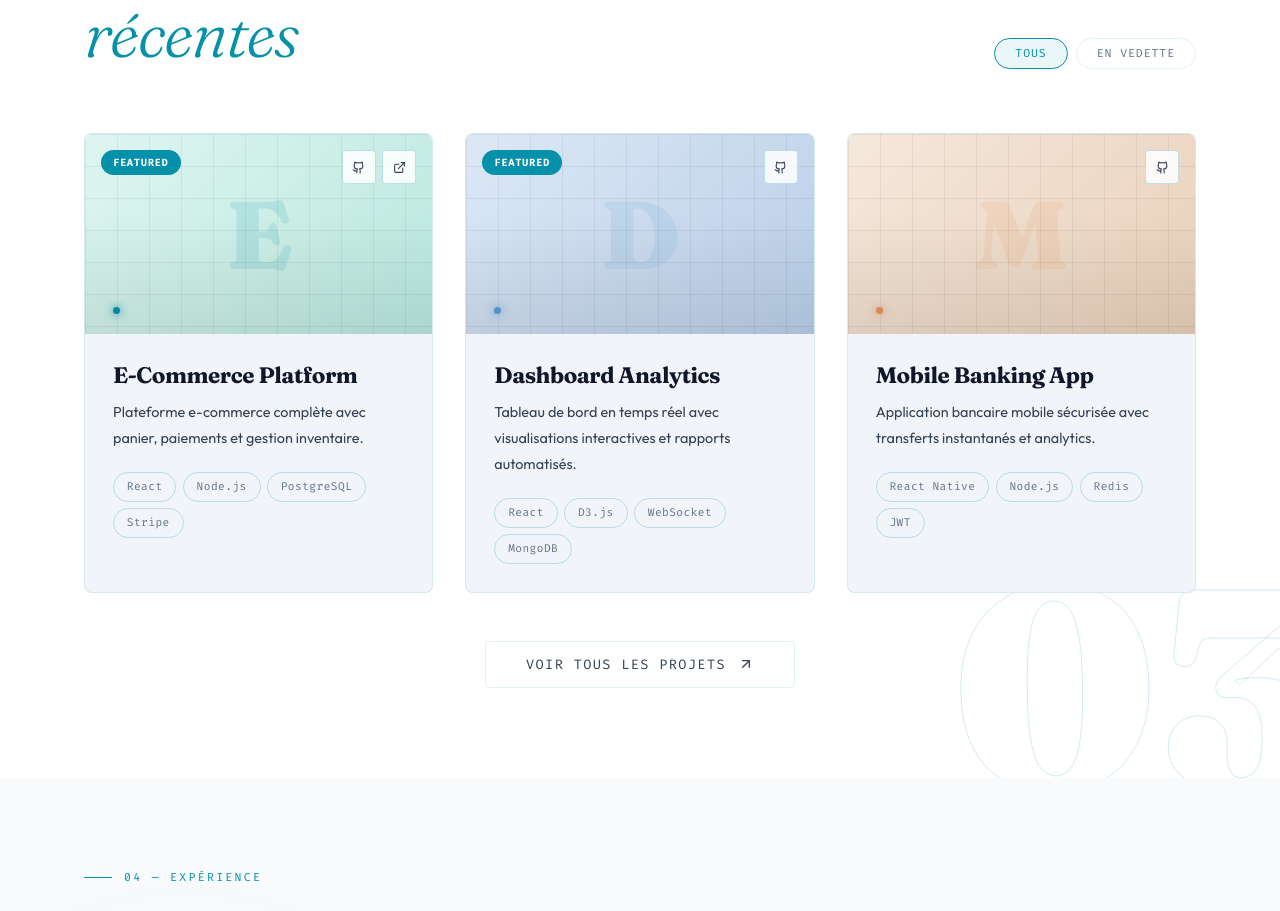
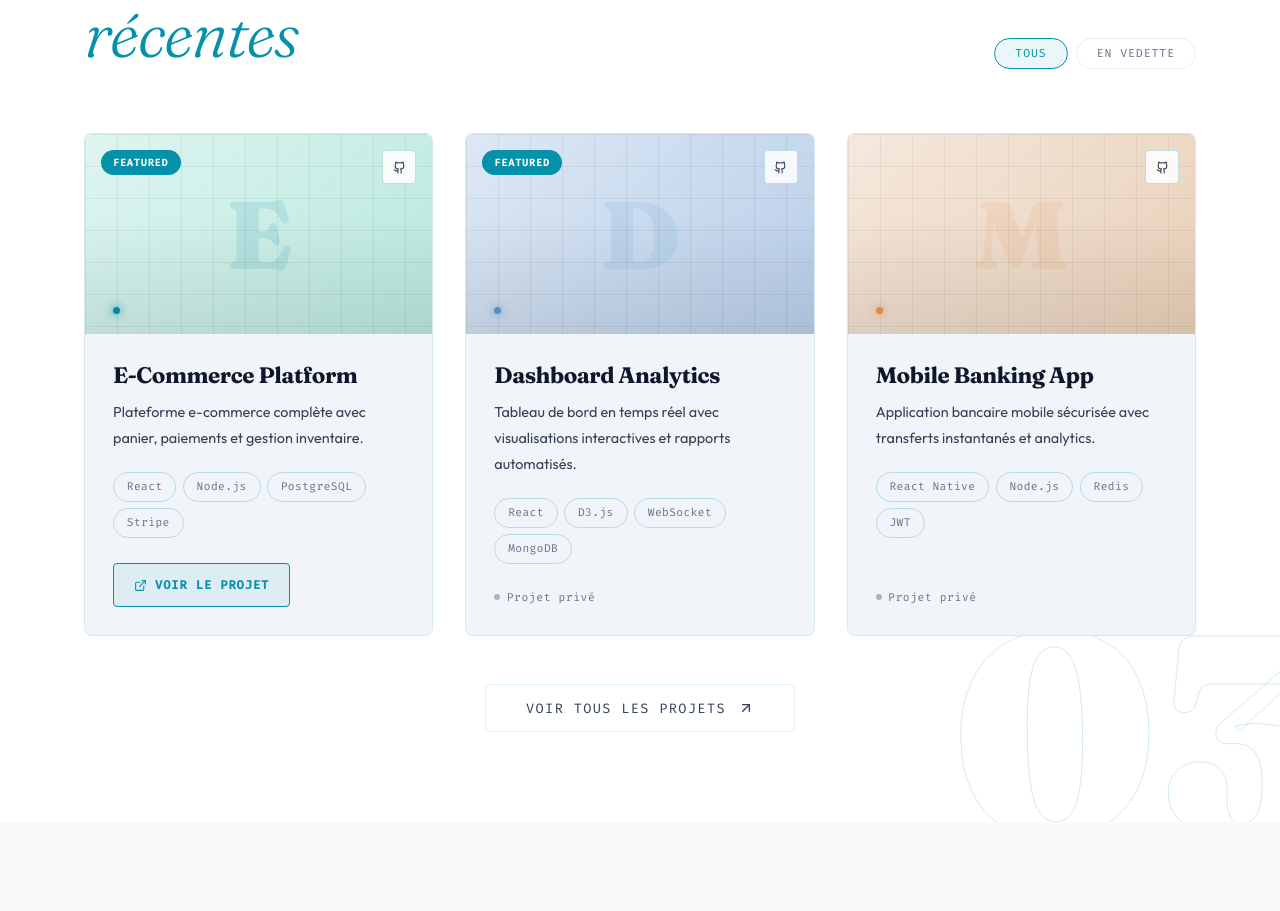
Before and after one commit to fatimatabintaniang/portfolio_fatima, a React (Vite) app: page / in a window 1280 px wide. Shown: the part 3040-3951 px from the top of the page. Built offline with nearby package versions, Linux system fonts and the light colour scheme; no server answers.

Commit message:
Mise a jour du projet

```diff
--- a/src/components/Projects.jsx
+++ b/src/components/Projects.jsx
@@ -12,7 +12,6 @@ const defaultProjects = [
   { id:'4', title:'Portfolio CMS',        description:'Système de gestion de contenu headless avec API REST et panneau admin moderne.',             tags:['HonoJS','Prisma','PostgreSQL','Cloudinary'], imageUrl:null, featured:false, githubUrl:'https://github.com', liveUrl:'https://example.com' },
 ];
 
-// ✅ Gradients adaptés au mode clair (plus clairs, moins sombres)
 const gradients = [
   'linear-gradient(135deg, #dff5f0, #b8e8de)',
   'linear-gradient(135deg, #dde8f5, #b8cee8)',
@@ -24,8 +23,8 @@ const thumbAccents = ['#0491A9', '#5a9bd4', '#e8935a', '#a07dc4'];
 
 export default function Projects() {
   const [projects, setProjects] = useState(defaultProjects);
-  const [filter, setFilter]     = useState('all');
-  const [showAll, setShowAll]   = useState(false);
+  const [filter,   setFilter]   = useState('all');
+  const [showAll,  setShowAll]  = useState(false);
   const [ref, inView] = useInView({ threshold: 0.1, triggerOnce: true });
 
   useEffect(() => {
@@ -40,10 +39,11 @@ export default function Projects() {
   return (
     <section id="projects" ref={ref} style={{ padding:'var(--section-pad) 0', background:'var(--void)', borderTop:'1px solid var(--border)', position:'relative', overflow:'hidden' }}>
 
-      {/* Big decorative number ✅ */}
       <div aria-hidden style={{ position:'absolute', bottom:'-5%', right:'-4%', fontFamily:'var(--font-display)', fontSize:'clamp(180px,22vw,360px)', fontWeight:900, color:'transparent', WebkitTextStroke:'1px rgba(4,145,169,0.18)', lineHeight:1, userSelect:'none', pointerEvents:'none' }}>03</div>
 
       <div className="container" style={{ position:'relative', zIndex:1 }}>
+
+        {/* Header */}
         <div style={{ display:'flex', justifyContent:'space-between', alignItems:'flex-end', marginBottom:'4rem', flexWrap:'wrap', gap:'1.5rem' }}>
           <motion.div initial={{ opacity:0, y:30 }} animate={inView ? { opacity:1, y:0 } : {}} transition={{ duration:0.7 }}>
             <p className="section-eyebrow">03 — Projets</p>
@@ -63,13 +63,15 @@ export default function Projects() {
           </motion.div>
         </div>
 
+        {/* Grid */}
         <div style={{ display:'grid', gridTemplateColumns:'repeat(auto-fill, minmax(320px, 1fr))', gap:'2rem' }}>
           <AnimatePresence mode="popLayout">
             {displayedProjects.map((project, i) => (
               <motion.div key={project.id} layout
-                initial={{ opacity:0, y:30 }} animate={{ opacity:1, y:0 }} exit={{ opacity:0, scale:0.95 }} transition={{ duration:0.5, delay: i * 0.1 }}
-                style={{ background:'var(--surface)', border:'1px solid var(--border)', borderRadius:'8px', overflow:'hidden', transition:'all 0.35s var(--ease)' }}
-                onMouseEnter={e => { e.currentTarget.style.borderColor = 'var(--border-mid)'; e.currentTarget.style.transform = 'translateY(-5px)'; e.currentTarget.style.boxShadow = '0 20px 60px rgba(0,0,0,0.12), 0 0 0 1px rgba(4,145,169,0.18)'; }}  // ✅
+                initial={{ opacity:0, y:30 }} animate={{ opacity:1, y:0 }} exit={{ opacity:0, scale:0.95 }}
+                transition={{ duration:0.5, delay: i * 0.1 }}
+                style={{ background:'var(--surface)', border:'1px solid var(--border)', borderRadius:'8px', overflow:'hidden', transition:'all 0.35s var(--ease)', display:'flex', flexDirection:'column' }}
+                onMouseEnter={e => { e.currentTarget.style.borderColor = 'var(--border-mid)'; e.currentTarget.style.transform = 'translateY(-5px)'; e.currentTarget.style.boxShadow = '0 20px 60px rgba(0,0,0,0.12), 0 0 0 1px rgba(4,145,169,0.18)'; }}
                 onMouseLeave={e => { e.currentTarget.style.borderColor = 'var(--border)'; e.currentTarget.style.transform = 'translateY(0)'; e.currentTarget.style.boxShadow = 'none'; }}>
 
                 {/* Thumbnail */}
@@ -79,55 +81,107 @@ export default function Projects() {
                       <div style={{ fontFamily:'var(--font-display)', fontSize:'6rem', fontWeight:900, color: thumbAccents[i % thumbAccents.length]+'22', lineHeight:1, userSelect:'none' }}>
                         {project.title.charAt(0)}
                       </div>
-                      {/* Grid ✅ adapté fond clair */}
                       <div style={{ position:'absolute', inset:0, backgroundImage:'linear-gradient(rgba(0,0,0,0.06) 1px,transparent 1px),linear-gradient(90deg,rgba(0,0,0,0.06) 1px,transparent 1px)', backgroundSize:'32px 32px' }} />
                       <div style={{ position:'absolute', bottom:'1.25rem', left:'1.75rem', width:'7px', height:'7px', background: thumbAccents[i % thumbAccents.length], borderRadius:'50%', boxShadow:`0 0 10px ${thumbAccents[i % thumbAccents.length]}` }} />
                     </>
                   )}
-                  {/* Bottom fade ✅ */}
                   <div style={{ position:'absolute', inset:0, background:'linear-gradient(to bottom, transparent 40%, rgba(0,0,0,0.08) 100%)' }} />
 
                   {project.featured && (
-                    <div style={{ position:'absolute', top:'1rem', left:'1rem', padding:'0.22rem 0.75rem', background:'var(--emerald)', color:'var(--void)', fontFamily:'var(--font-mono)', fontSize:'0.62rem', fontWeight:700, letterSpacing:'0.1em', textTransform:'uppercase', borderRadius:'100px', zIndex:2 }}>
+                    <div style={{ position:'absolute', top:'1rem', left:'1rem', padding:'0.22rem 0.75rem', background:'var(--emerald)', color:'#fff', fontFamily:'var(--font-mono)', fontSize:'0.62rem', fontWeight:700, letterSpacing:'0.1em', textTransform:'uppercase', borderRadius:'100px', zIndex:2 }}>
                       Featured
                     </div>
                   )}
 
-                  {/* Action links ✅ fond adapté */}
-                  <div style={{ position:'absolute', top:'1rem', right:'1rem', display:'flex', gap:'0.4rem', zIndex:2 }}>
-                    {project.githubUrl && (
+                  {/* ✅ Uniquement le bouton GitHub sur la thumbnail */}
+                  {project.githubUrl && (
+                    <div style={{ position:'absolute', top:'1rem', right:'1rem', zIndex:2 }}>
                       <a href={project.githubUrl} target="_blank" rel="noopener noreferrer"
+                        title="Voir le code source"
                         style={{ width:'34px', height:'34px', background:'rgba(255,255,255,0.85)', border:'1px solid var(--border-mid)', borderRadius:'4px', display:'flex', alignItems:'center', justifyContent:'center', color:'var(--fog)', transition:'all 0.25s' }}
                         onMouseEnter={e => { e.currentTarget.style.background = 'var(--emerald)'; e.currentTarget.style.color = '#fff'; e.currentTarget.style.borderColor = 'var(--emerald)'; }}
                         onMouseLeave={e => { e.currentTarget.style.background = 'rgba(255,255,255,0.85)'; e.currentTarget.style.color = 'var(--fog)'; e.currentTarget.style.borderColor = 'var(--border-mid)'; }}>
                         <Github size={13} />
                       </a>
-                    )}
-                    {project.liveUrl && (
-                      <a href={project.liveUrl} target="_blank" rel="noopener noreferrer"
-                        style={{ width:'34px', height:'34px', background:'rgba(255,255,255,0.85)', border:'1px solid var(--border-mid)', borderRadius:'4px', display:'flex', alignItems:'center', justifyContent:'center', color:'var(--fog)', transition:'all 0.25s' }}
-                        onMouseEnter={e => { e.currentTarget.style.background = 'var(--emerald)'; e.currentTarget.style.color = '#fff'; e.currentTarget.style.borderColor = 'var(--emerald)'; }}
-                        onMouseLeave={e => { e.currentTarget.style.background = 'rgba(255,255,255,0.85)'; e.currentTarget.style.color = 'var(--fog)'; e.currentTarget.style.borderColor = 'var(--border-mid)'; }}>
-                        <ExternalLink size={13} />
-                      </a>
-                    )}
-                  </div>
+                    </div>
+                  )}
                 </div>
 
-                <div style={{ padding:'1.75rem' }}>
-                  <h3 style={{ fontFamily:'var(--font-display)', fontSize:'1.4rem', fontWeight:700, color:'var(--white)', marginBottom:'0.7rem', lineHeight:1.2 }}>{project.title}</h3>
-                  <p style={{ color:'var(--fog)', fontSize:'0.9rem', lineHeight:1.8, marginBottom:'1.25rem' }}>{project.description}</p>
-                  <div style={{ display:'flex', flexWrap:'wrap', gap:'0.4rem' }}>
+                {/* Contenu */}
+                <div style={{ padding:'1.75rem', display:'flex', flexDirection:'column', flex:1 }}>
+                  <h3 style={{ fontFamily:'var(--font-display)', fontSize:'1.4rem', fontWeight:700, color:'var(--white)', marginBottom:'0.7rem', lineHeight:1.2 }}>
+                    {project.title}
+                  </h3>
+                  <p style={{ color:'var(--fog)', fontSize:'0.9rem', lineHeight:1.8, marginBottom:'1.25rem' }}>
+                    {project.description}
+                  </p>
+                  <div style={{ display:'flex', flexWrap:'wrap', gap:'0.4rem', marginBottom:'1.5rem' }}>
                     {project.tags?.map(tag => <span key={tag} className="tag">{tag}</span>)}
                   </div>
+
+                  {/* ✅ Bouton "Voir le projet" en bas de la carte */}
+                  {project.liveUrl ? (
+                    <a
+                      href={project.liveUrl}
+                      target="_blank"
+                      rel="noopener noreferrer"
+                      style={{
+                        marginTop: 'auto',
+                        display: 'inline-flex',
+                        alignItems: 'center',
+                        gap: '0.5rem',
+                        padding: '0.65rem 1.25rem',
+                        background: 'var(--emerald-dim)',
+                        border: '1px solid var(--emerald)',
+                        color: 'var(--emerald)',
+                        fontFamily: 'var(--font-mono)',
+                        fontSize: '0.75rem',
+                        fontWeight: 600,
+                        letterSpacing: '0.08em',
+                        textTransform: 'uppercase',
+                        borderRadius: '4px',
+                        transition: 'all 0.25s',
+                        textDecoration: 'none',
+                        alignSelf: 'flex-start',
+                      }}
+                      onMouseEnter={e => {
+                        e.currentTarget.style.background = 'var(--emerald)';
+                        e.currentTarget.style.color = '#fff';
+                      }}
+                      onMouseLeave={e => {
+                        e.currentTarget.style.background = 'var(--emerald-dim)';
+                        e.currentTarget.style.color = 'var(--emerald)';
+                      }}>
+                      <ExternalLink size={13} />
+                      Voir le projet
+                    </a>
+                  ) : (
+                    /* ✅ Si pas de liveUrl, afficher un badge discret */
+                    <span style={{
+                      marginTop: 'auto',
+                      display: 'inline-flex',
+                      alignItems: 'center',
+                      gap: '0.4rem',
+                      fontFamily: 'var(--font-mono)',
+                      fontSize: '0.7rem',
+                      color: 'var(--mist)',
+                      letterSpacing: '0.06em',
+                      alignSelf: 'flex-start',
+                    }}>
+                      <span style={{ width:'6px', height:'6px', background:'var(--mist)', borderRadius:'50%', display:'inline-block', opacity:0.5 }} />
+                      Projet privé
+                    </span>
+                  )}
                 </div>
               </motion.div>
             ))}
           </AnimatePresence>
         </div>
 
+        {/* Bouton voir plus */}
         {filtered.length > 3 && (
-          <motion.div initial={{ opacity:0, y:20 }} animate={inView ? { opacity:1, y:0 } : {}} transition={{ delay:0.5 }} style={{ display:'flex', justifyContent:'center', marginTop:'3rem' }}>
+          <motion.div initial={{ opacity:0, y:20 }} animate={inView ? { opacity:1, y:0 } : {}} transition={{ delay:0.5 }}
+            style={{ display:'flex', justifyContent:'center', marginTop:'3rem' }}>
             <button onClick={() => setShowAll(!showAll)}
               style={{ display:'flex', alignItems:'center', gap:'0.75rem', padding:'0.9rem 2.5rem', background:'transparent', border:'1px solid var(--border)', borderRadius:'4px', color:'var(--fog)', fontFamily:'var(--font-mono)', fontSize:'0.85rem', letterSpacing:'0.1em', textTransform:'uppercase', cursor:'pointer', transition:'all 0.3s var(--ease)' }}
               onMouseEnter={e => { e.currentTarget.style.borderColor = 'var(--emerald)'; e.currentTarget.style.color = 'var(--emerald)'; }}
```
